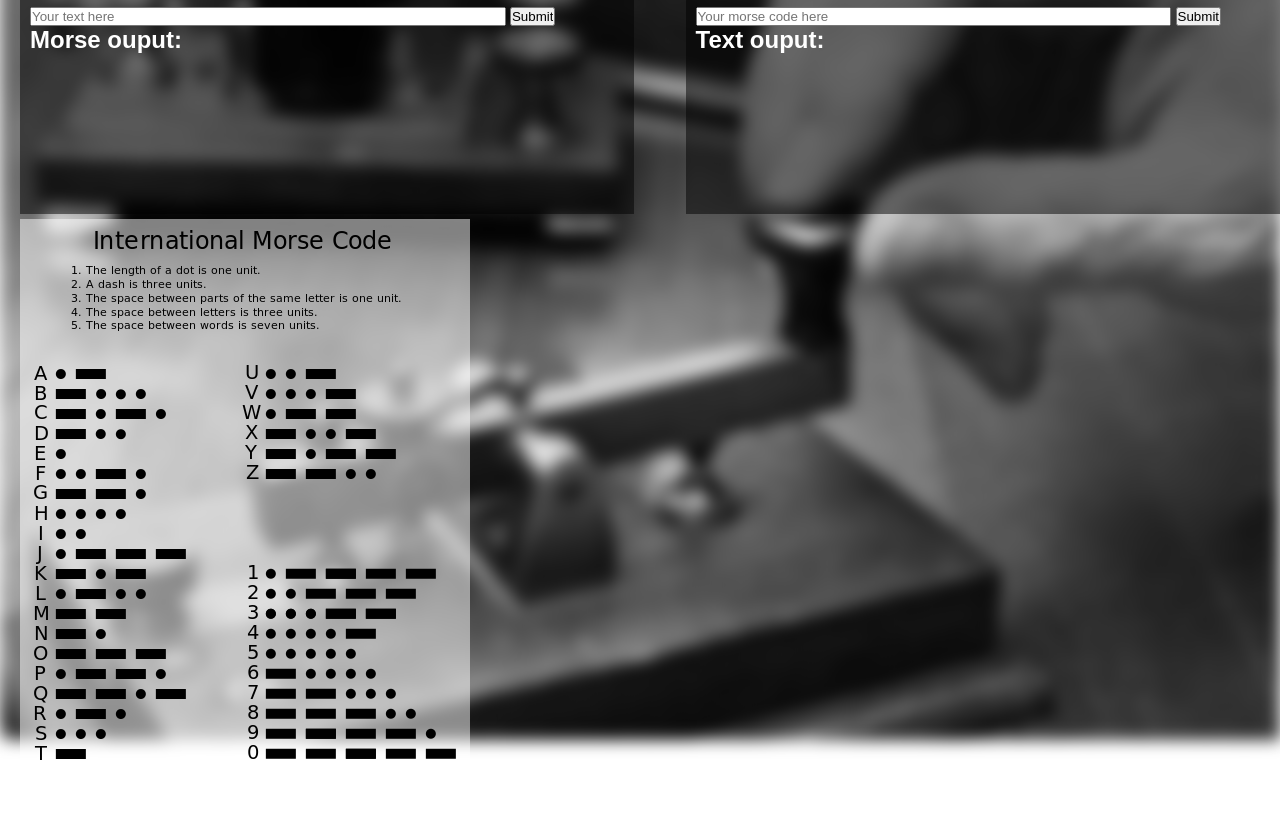
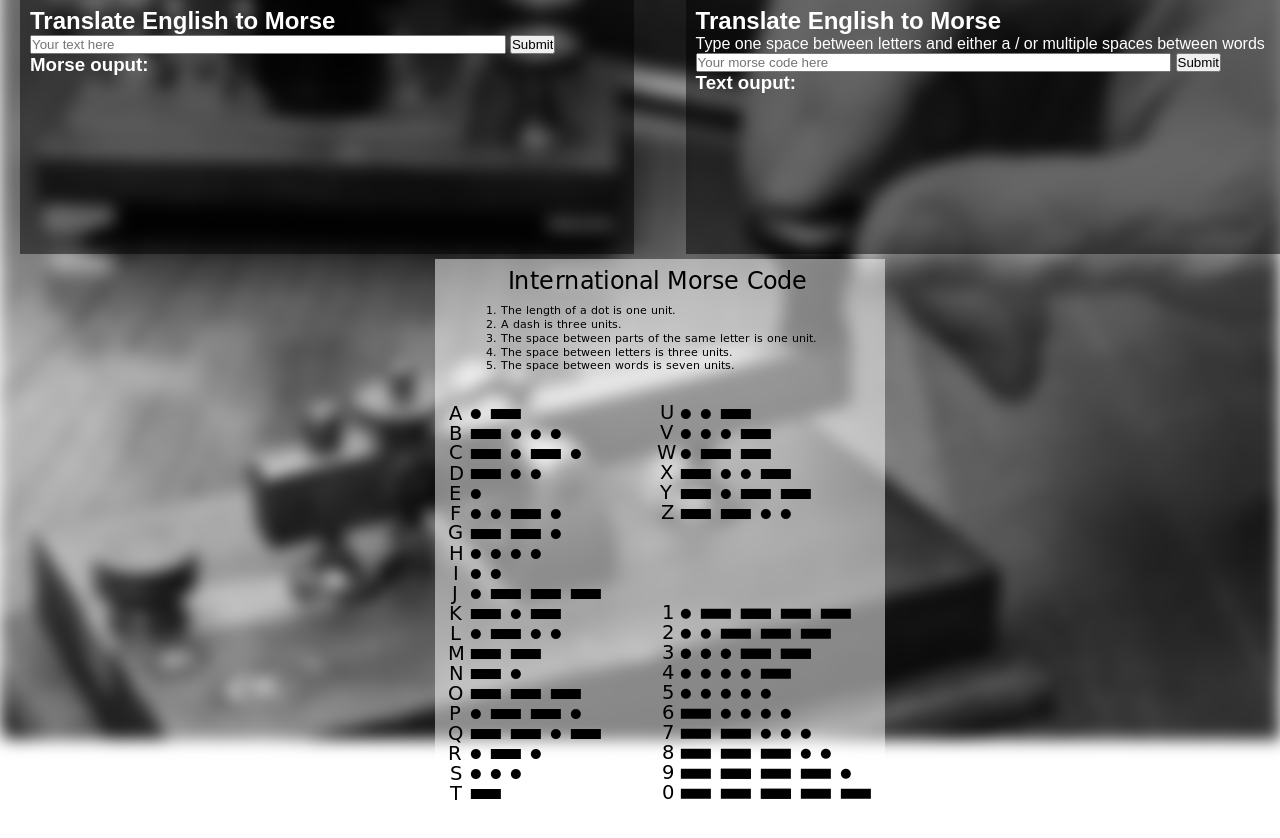
Before and after one commit to mph206/morse-code-translator, a plain HTML site: page index.html in a window 1280 px wide. Shown: the part 60-898 px from the top of the page. Drawn offline with Linux system fonts and the light colour scheme.

Commit message:
add slash alternative to spaces

```diff
--- a/dictionary.js
+++ b/dictionary.js
@@ -35,7 +35,8 @@ const morseLetters = {
     8: '---..',
     9: '----.',
     0: '-----',
-    " " : '\xa0\xa0'
+    " " : '\xa0/\xa0',
+    " " : '/'
 }
 
 export default morseLetters;
--- a/index.html
+++ b/index.html
@@ -11,16 +11,19 @@
         <h1>Morse Code Translator</h1>
         <div class='container'>
             <div id="text">
+                <h2>Translate English to Morse</h2>
                 <input placeholder="Your text here" type="text" name="" id="text-box">
                 <input type="submit" id="to-morse-button">
-                <h2>Morse ouput:</h2>
-                <p id="return-morse"></p>
+                <h3>Morse ouput:</h3>
+                <p class="output-text" id="return-morse"></p>
             </div>
             <div id='morse'>
+                <h2>Translate English to Morse</h2>
+                <p>Type one space between letters and either a / or multiple spaces between words</p>
                 <input placeholder="Your morse code here" type="text" name="" id="morse-box">
                 <input type="submit" id="to-text-button">
-                <h2>Text ouput:</h2>
-                <p id="return-text"></p>
+                <h3>Text ouput:</h3>
+                <p class="output-text" id="return-text"></p>
             </div>
         </div>
         <img src="./Morse_code.png" alt="Morse code symbols">
--- a/main.js
+++ b/main.js
@@ -24,7 +24,7 @@ document.querySelector('#to-text-button').addEventListener('click', () => {
 
 const splitToWords = (sentence) => {
     let newSentence = sentence.split('  ');
-    console.log(newSentence);
+    console.log(newSentence)
     splitToLetters(newSentence);
 }
 
@@ -32,7 +32,6 @@ const splitToLetters = (array) => {
     let letters = array.map((element) => {
         return element.split(' ');
     })
-    console.log(letters);
     morseToEnglish(letters);
 }
 
--- a/style.scss
+++ b/style.scss
@@ -55,17 +55,22 @@ main {
             width: 80%;
         }
     }
+
+    p {
+
+        &.output-text {
+            font-weight: bold;
+            font-size: 30px;
+            letter-spacing: 0px;
+            min-height: 150px;
+        }
+    }
 }
 
-
-p {
-    font-weight: bold;
-    font-size: 30px;
-    letter-spacing: 0px;
-    min-height: 150px;
-}
 
 img {
     background-color: rgba(255, 255, 255, 0.5);
     margin: 0 auto;
+    display: flex;
+    justify-content: center;;
 }
```
Also changed, not shown: style.css, 1 other file.
